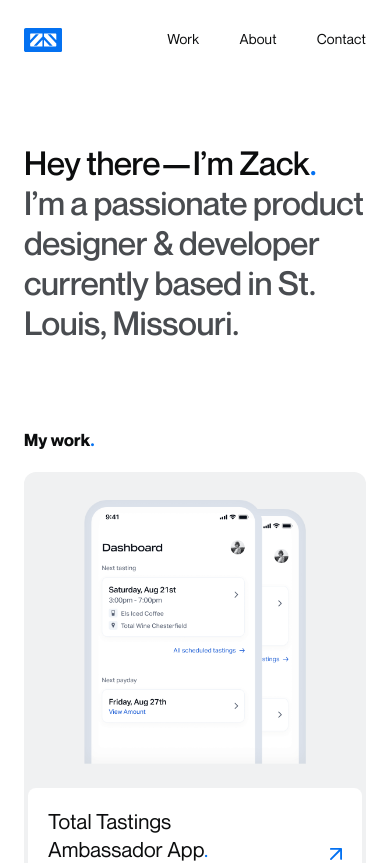
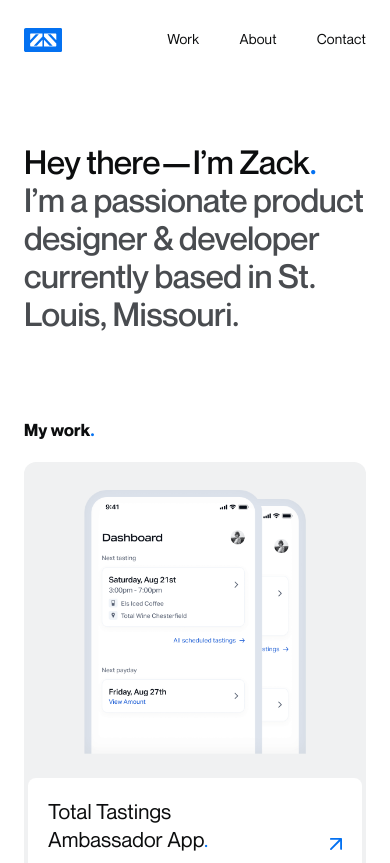
Before and after one commit to ztschwartz/next-portfolio, a Next.js app: page / in a window 390 px wide. Shown: the top 863 px of the page. Built offline with nearby package versions, Linux system fonts and the light colour scheme.

Commit message:
text changes

```diff
--- a/styles/components/Navbar.module.css
+++ b/styles/components/Navbar.module.css
@@ -28,7 +28,6 @@
 .navLogo{
     height: 1.5rem;
     display: block;
-    background-color: var(--white);
 }
 
 .homeNavLogoSection{
--- a/styles/globals.css
+++ b/styles/globals.css
@@ -343,7 +343,7 @@ a {
   .textHeadline1,
   .textHeadline1Medium{
     font-size: 2.0625rem;
-    line-height: 2.5rem;
+    line-height: 2.375rem;
   }
 }
 
```
